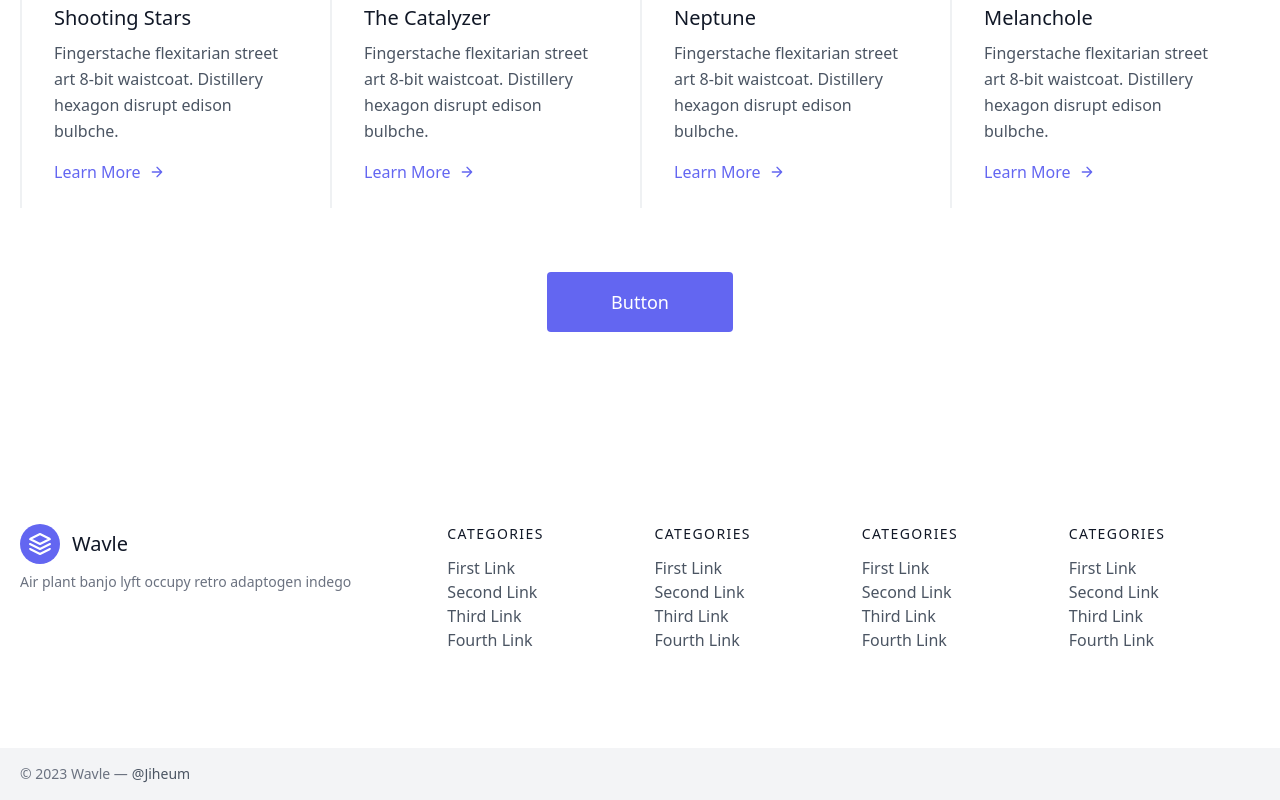
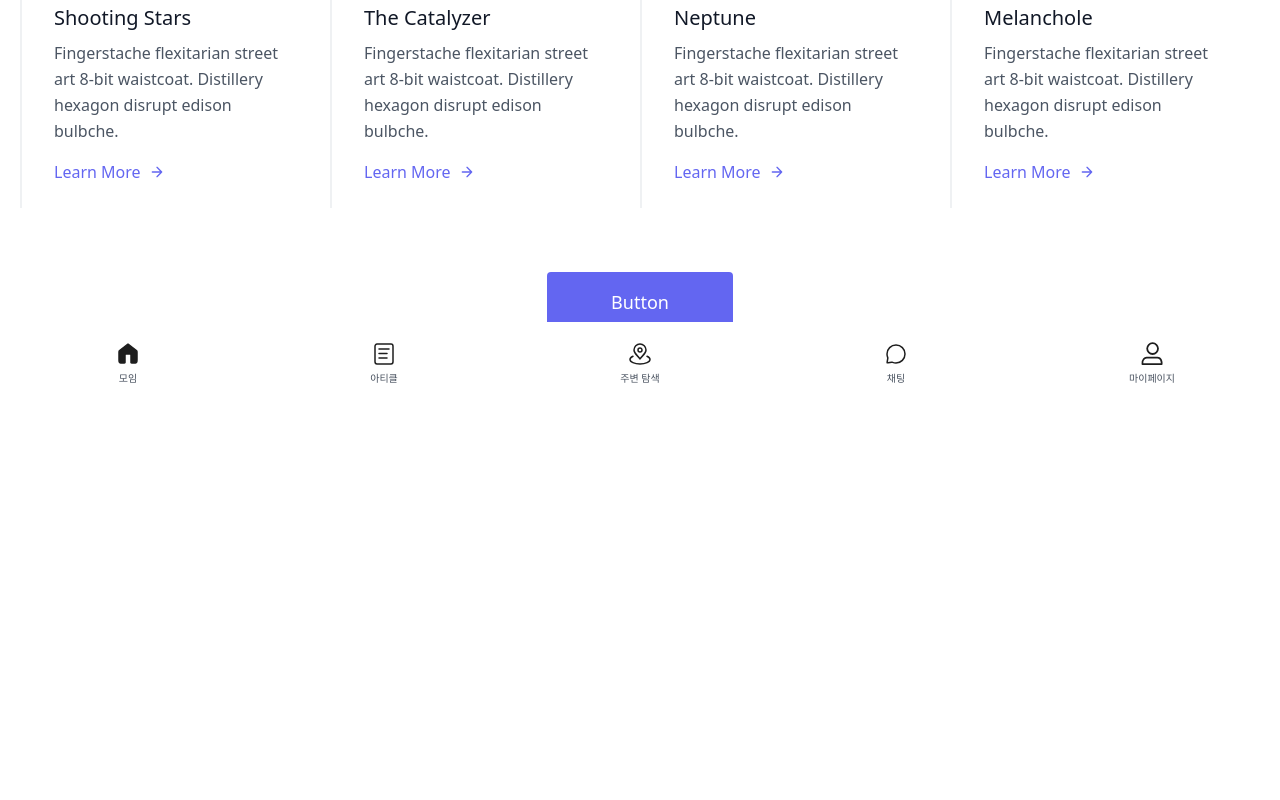
Before and after one commit to heum-jh/web-starter, a Next.js app: page / in a window 1280 px wide. Shown: the part 410-1210 px from the top of the page. After the commit the page ends 838 px from the top, so only its background shows below. Built offline with nearby package versions, Linux system fonts and the light colour scheme.

Commit message:
fix: 폰트 수정 배치수정

```diff
--- a/src/components/common/footer.tsx
+++ b/src/components/common/footer.tsx
@@ -1,171 +1,96 @@
+import Image from "next/image";
+import { useRouter } from "next/router";
 import { cn } from "src/core/function/cn";
 
 const Footer = ({ className }: { className: string }) => {
+  const router = useRouter();
   return (
-    <footer className={cn("body-font text-gray-600", className)}>
-      <div className="container mx-auto flex flex-col flex-wrap px-5 py-24 md:flex-row md:flex-nowrap md:items-center lg:items-start">
-        <div className="mx-auto w-auto flex-shrink-0 text-center md:mx-0 md:text-left">
-          <a className="title-font flex items-center justify-center font-medium text-gray-900 md:justify-start">
-            <svg
-              xmlns="http://www.w3.org/2000/svg"
-              fill="none"
-              stroke="currentColor"
-              strokeLinecap="round"
-              strokeLinejoin="round"
-              strokeWidth="2"
-              className="h-10 w-10 rounded-full bg-indigo-500 p-2 text-white"
-              viewBox="0 0 24 24"
-            >
-              <path d="M12 2L2 7l10 5 10-5-10-5zM2 17l10 5 10-5M2 12l10 5 10-5"></path>
-            </svg>
-            <span className="ml-3 text-xl">Wavle</span>
-          </a>
-          <p className="mt-2 text-sm text-gray-500">Air plant banjo lyft occupy retro adaptogen indego</p>
+    <div className={cn("fixed bottom-0 w-full bg-[#ffffff] pt-5", className)}>
+      <div className="flex justify-evenly bg-[#ffffff] text-[0.625rem]/[1.5rem] font-medium text-[#4a5360]">
+        <div className="flex flex-1 cursor-pointer flex-col items-center justify-center">
+          <div
+            className="relative h-[1.5rem] w-[1.5rem]"
+            onClick={() => {
+              router.push("/");
+            }}
+          >
+            <Image
+              src={`/images/assets/common/${router.asPath.startsWith("/") ? "home-active" : "home"}.svg`}
+              alt="home"
+              fill
+              className="object-cover"
+            />
+          </div>
+          <span>모임</span>
         </div>
-        <div className="-mb-10 mt-10 flex flex-grow flex-wrap text-center md:mt-0 md:pl-20 md:text-left">
-          <div className="w-full px-4 md:w-1/2 lg:w-1/4">
-            <h2 className="title-font mb-3 text-sm font-medium tracking-widest text-gray-900">CATEGORIES</h2>
-            <nav className="mb-10 list-none">
-              <li>
-                <a className="text-gray-600 hover:text-gray-800">First Link</a>
-              </li>
-              <li>
-                <a className="text-gray-600 hover:text-gray-800">Second Link</a>
-              </li>
-              <li>
-                <a className="text-gray-600 hover:text-gray-800">Third Link</a>
-              </li>
-              <li>
-                <a className="text-gray-600 hover:text-gray-800">Fourth Link</a>
-              </li>
-            </nav>
+        <div className="flex flex-1 cursor-pointer flex-col items-center justify-center">
+          <div
+            className="relative h-[1.5rem] w-[1.5rem]"
+            onClick={() => {
+              router.push("/");
+            }}
+          >
+            <Image
+              src={`/images/assets/common/${!router.asPath.startsWith("/") ? "article-active" : "article"}.svg`}
+              fill
+              className="object-cover"
+              alt="article"
+            />
           </div>
-          <div className="w-full px-4 md:w-1/2 lg:w-1/4">
-            <h2 className="title-font mb-3 text-sm font-medium tracking-widest text-gray-900">CATEGORIES</h2>
-            <nav className="mb-10 list-none">
-              <li>
-                <a className="text-gray-600 hover:text-gray-800">First Link</a>
-              </li>
-              <li>
-                <a className="text-gray-600 hover:text-gray-800">Second Link</a>
-              </li>
-              <li>
-                <a className="text-gray-600 hover:text-gray-800">Third Link</a>
-              </li>
-              <li>
-                <a className="text-gray-600 hover:text-gray-800">Fourth Link</a>
-              </li>
-            </nav>
+          <span>아티클</span>
+        </div>
+        <div className="flex flex-1 cursor-pointer flex-col items-center justify-center">
+          <div
+            className="relative h-[1.5rem] w-[1.5rem]"
+            onClick={() => {
+              router.push("/");
+            }}
+          >
+            <Image
+              src={`/images/assets/common/${
+                !router.asPath.startsWith("/") ? "around-location-active" : "around-location"
+              }.svg`}
+              fill
+              className="object-cover"
+              alt="around-location"
+            />
           </div>
-          <div className="w-full px-4 md:w-1/2 lg:w-1/4">
-            <h2 className="title-font mb-3 text-sm font-medium tracking-widest text-gray-900">CATEGORIES</h2>
-            <nav className="mb-10 list-none">
-              <li>
-                <a className="text-gray-600 hover:text-gray-800">First Link</a>
-              </li>
-              <li>
-                <a className="text-gray-600 hover:text-gray-800">Second Link</a>
-              </li>
-              <li>
-                <a className="text-gray-600 hover:text-gray-800">Third Link</a>
-              </li>
-              <li>
-                <a className="text-gray-600 hover:text-gray-800">Fourth Link</a>
-              </li>
-            </nav>
+          <span>주변 탐색</span>
+        </div>
+        <div className="flex flex-1 cursor-pointer flex-col items-center justify-center">
+          <div
+            className="relative h-[1.5rem] w-[1.5rem]"
+            onClick={() => {
+              router.push("/");
+            }}
+          >
+            <Image
+              src={`/images/assets/common/${!router.asPath.startsWith("/") ? "chatting-active" : "chatting"}.svg`}
+              fill
+              className="object-cover"
+              alt="chatting"
+            />
           </div>
-          <div className="w-full px-4 md:w-1/2 lg:w-1/4">
-            <h2 className="title-font mb-3 text-sm font-medium tracking-widest text-gray-900">CATEGORIES</h2>
-            <nav className="mb-10 list-none">
-              <li>
-                <a className="text-gray-600 hover:text-gray-800">First Link</a>
-              </li>
-              <li>
-                <a className="text-gray-600 hover:text-gray-800">Second Link</a>
-              </li>
-              <li>
-                <a className="text-gray-600 hover:text-gray-800">Third Link</a>
-              </li>
-              <li>
-                <a className="text-gray-600 hover:text-gray-800">Fourth Link</a>
-              </li>
-            </nav>
+          <span>채팅</span>
+        </div>
+        <div className="flex flex-1 cursor-pointer flex-col items-center justify-center">
+          <div
+            className="relative h-[1.5rem] w-[1.5rem]"
+            onClick={() => {
+              router.push("/");
+            }}
+          >
+            <Image
+              src={`/images/assets/common/${!router.asPath.startsWith("/") ? "my-page-active" : "my-page"}.svg`}
+              fill
+              className="object-cover"
+              alt="my-page"
+            />
           </div>
+          <span>마이페이지</span>
         </div>
       </div>
-      <div className="bg-gray-100">
-        <div className="container mx-auto flex flex-col flex-wrap items-center px-5 py-4 sm:flex-row">
-          <p className="text-center text-sm text-gray-500 sm:text-left">
-            © 2023 Wavle —
-            <a
-              href="https://twitter.com/knyttneve"
-              rel="noopener noreferrer"
-              className="ml-1 text-gray-600"
-              target="_blank"
-            >
-              @Jiheum
-            </a>
-          </p>
-          <span className="mt-2 inline-flex justify-center sm:ml-auto sm:mt-0 sm:justify-start">
-            <a className="text-gray-500">
-              <svg
-                fill="currentColor"
-                strokeLinecap="round"
-                strokeLinejoin="round"
-                strokeWidth="2"
-                className="h-15 w-15"
-                viewBox="0 0 24 24"
-              >
-                <path d="M18 2h-3a5 5 0 00-5 5v3H7v4h3v8h4v-8h3l1-4h-4V7a1 1 0 011-1h3z"></path>
-              </svg>
-            </a>
-            <a className="ml-3 text-gray-500">
-              <svg
-                fill="currentColor"
-                strokeLinecap="round"
-                strokeLinejoin="round"
-                strokeWidth="2"
-                className="h-15 w-15"
-                viewBox="0 0 24 24"
-              >
-                <path d="M23 3a10.9 10.9 0 01-3.14 1.53 4.48 4.48 0 00-7.86 3v1A10.66 10.66 0 013 4s-4 9 5 13a11.64 11.64 0 01-7 2c9 5 20 0 20-11.5a4.5 4.5 0 00-.08-.83A7.72 7.72 0 0023 3z"></path>
-              </svg>
-            </a>
-            <a className="ml-3 text-gray-500">
-              <svg
-                fill="none"
-                stroke="currentColor"
-                strokeLinecap="round"
-                strokeLinejoin="round"
-                strokeWidth="2"
-                className="h-15 w-15"
-                viewBox="0 0 24 24"
-              >
-                <rect width="20" height="20" x="2" y="2" rx="5" ry="5"></rect>
-                <path d="M16 11.37A4 4 0 1112.63 8 4 4 0 0116 11.37zm1.5-4.87h.01"></path>
-              </svg>
-            </a>
-            <a className="ml-3 text-gray-500">
-              <svg
-                fill="currentColor"
-                stroke="currentColor"
-                strokeLinecap="round"
-                strokeLinejoin="round"
-                strokeWidth="0"
-                className="h-15 w-15"
-                viewBox="0 0 24 24"
-              >
-                <path
-                  stroke="none"
-                  d="M16 8a6 6 0 016 6v7h-4v-7a2 2 0 00-2-2 2 2 0 00-2 2v7h-4v-7a6 6 0 016-6zM2 9h4v12H2z"
-                ></path>
-                <circle cx="4" cy="4" r="2" stroke="none"></circle>
-              </svg>
-            </a>
-          </span>
-        </div>
-      </div>
-    </footer>
+    </div>
   );
 };
 
```
Also changed, not shown: src/components/common/navigation-footer.tsx (deleted, +0 -96 lines).
